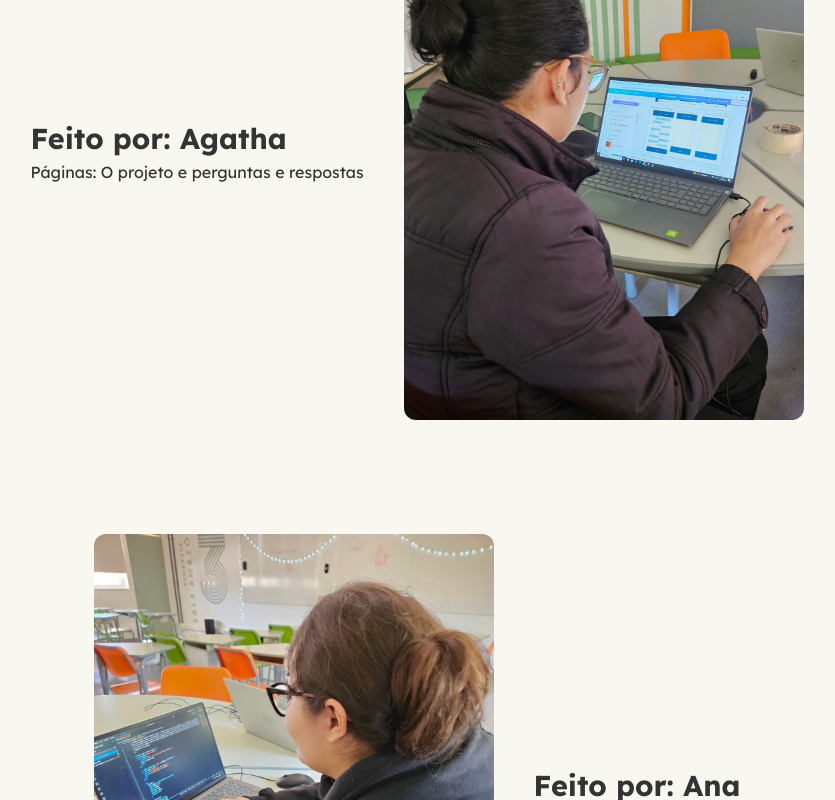
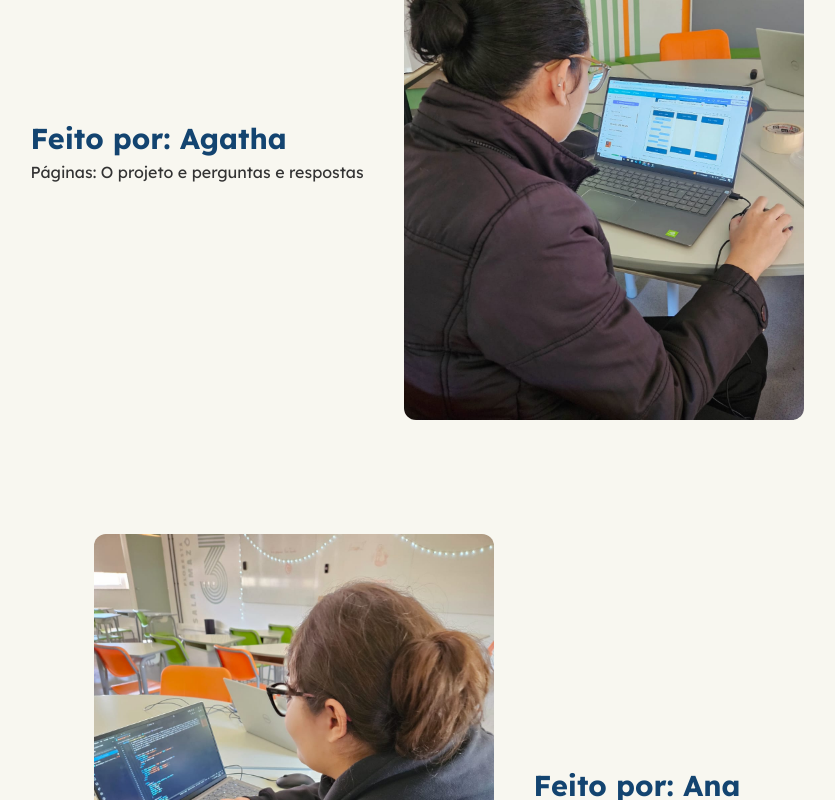
Before and after one commit to JuanMOLopes/estacao-meteorologica-grupo2, a React (Vite) app: page /grupo in a window 1280 px wide. Shown: the part 1300-2100 px from the top of the page, without its empty margins (223-1058 px from the left). Built offline with nearby package versions, Linux system fonts and the light colour scheme.

Commit message:
text dirEesq css

```diff
--- a/src/components/TextoDireita/TextoDireita.css
+++ b/src/components/TextoDireita/TextoDireita.css
@@ -33,10 +33,12 @@
   color: #333;
 }
 
+
 .texto-direita h2 {
   font-size: 1.8rem;
   margin-bottom: 0.5rem;
   font-weight: 700;
+  color: #134470;
 }
 
 .texto-direita p {
--- a/src/components/TextoEsquerda/TextoEsquerda.css
+++ b/src/components/TextoEsquerda/TextoEsquerda.css
@@ -33,10 +33,14 @@
   color: #333;
 }
 
+
+
+
 .texto-esquerda h2 {
   font-size: 1.8rem;
   margin-bottom: 0.5rem;
   font-weight: 700;
+  color: #134470;
 }
 
 .texto-esquerda p {
@@ -54,13 +58,7 @@ body.modo-escuro .texto-esquerda p {
   color: #e0e0e0;
 }
 
-body.modo-escuro .favoritar {
-  border-bottom: 1px solid #e0e0e0;
-}
 
-body.modo-escuro .favoritar p {
-  color: #e0e0e0;
-}
 
 /* Responsividade */
 @media (max-width: 1023px) {
```
